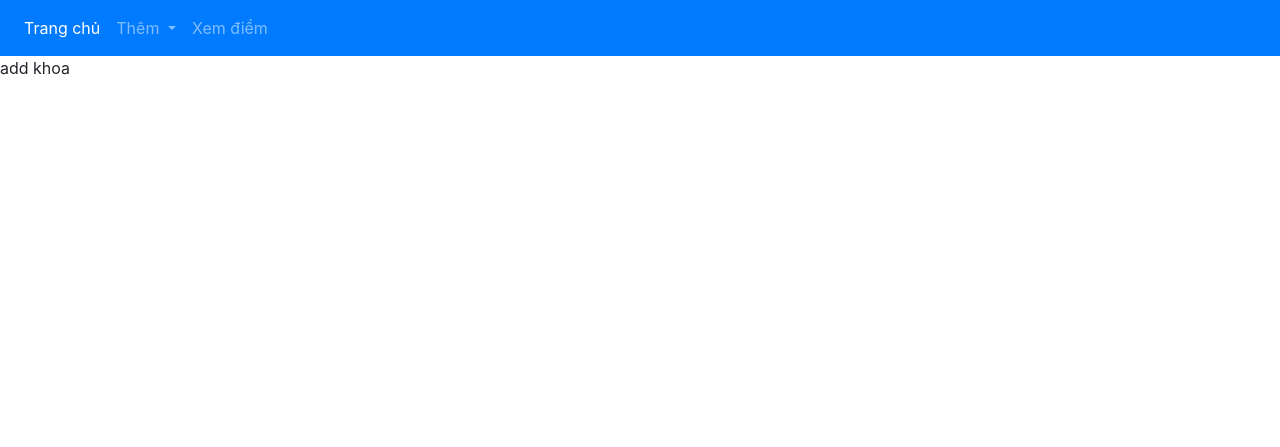
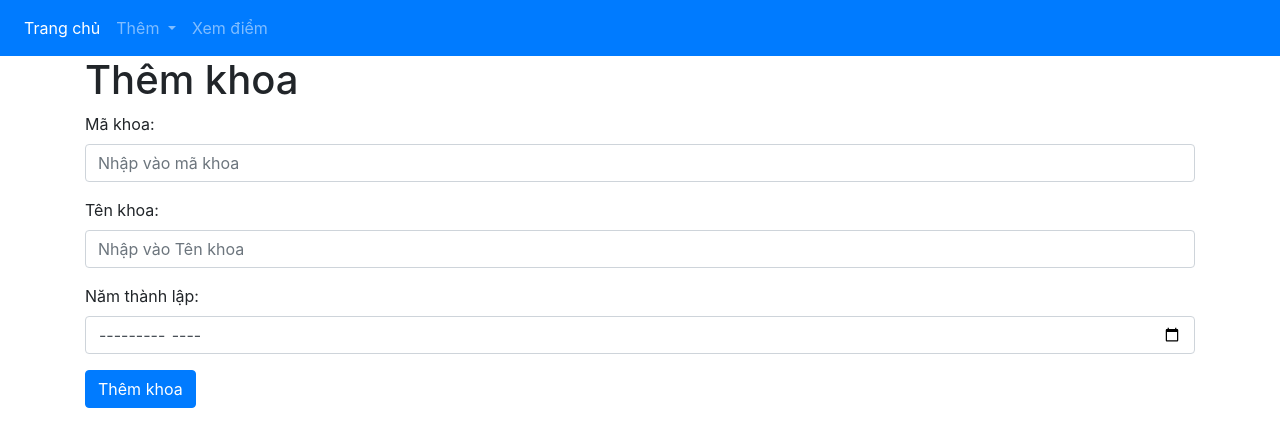
Before and after one commit to luandvt/web2020-midterm-000, a PHP site: page /addkhoa.php in a window 1280 px wide. Shown: the top 447 px of the page. Run offline with PHP 8.4, Linux system fonts and the light colour scheme; some libraries are stand-ins or nearby versions.

Commit message:
full add

```diff
--- a/html/addkhoa.php
+++ b/html/addkhoa.php
@@ -3,4 +3,32 @@
 <?php
     require "header.php";
 ?>
-add khoa
+<head>
+    <link rel="stylesheet" href="../css/addkhoa.css" type="text/css" />
+</head>
+
+
+<div class="container" id="addsvpage">
+    <h1 id="title">Thêm khoa</h1>
+    <form>
+    <div class="form-group">
+        <label for="makhoa">Mã khoa:</label>
+        <input type="number" class="form-control" id="makhoa" min="1" placeholder="Nhập vào mã khoa" required>
+    </div>
+    <div class="form-group">
+        <label for="tenkhoa">Tên khoa:</label>
+        <input type="text" class="form-control" id="tenkhoa" placeholder="Nhập vào Tên khoa" required>
+    </div>
+    <div class="form-group">
+        <label for="namthanhlap">Năm thành lập:</label>
+        <input type="month" class="form-control" id="namthanhlap" required>
+    </div>
+    <div id="button">
+    <button type="submit" class="btn btn-primary">Thêm khoa</button>
+    </div>
+    </form>
+</div>
+
+
+
+</body>
--- a/html/addmonhoc.php
+++ b/html/addmonhoc.php
@@ -21,7 +21,7 @@
     </div>
     <div class="form-group">
         <label for="sotc">Số tín chỉ:</label>
-        <input type="number" class="form-control" id="sotc" placeholder="Số lượng tín chỉ">
+        <input type="number" class="form-control" id="sotc" max="10" min="1" placeholder="Số lượng tín chỉ">
     </div>
     <div id="button">
     <button type="submit" class="btn btn-primary">Thêm sinh viên</button>
```
Also changed, not shown: css/addkhoa.css (added, +8 -0 lines).
